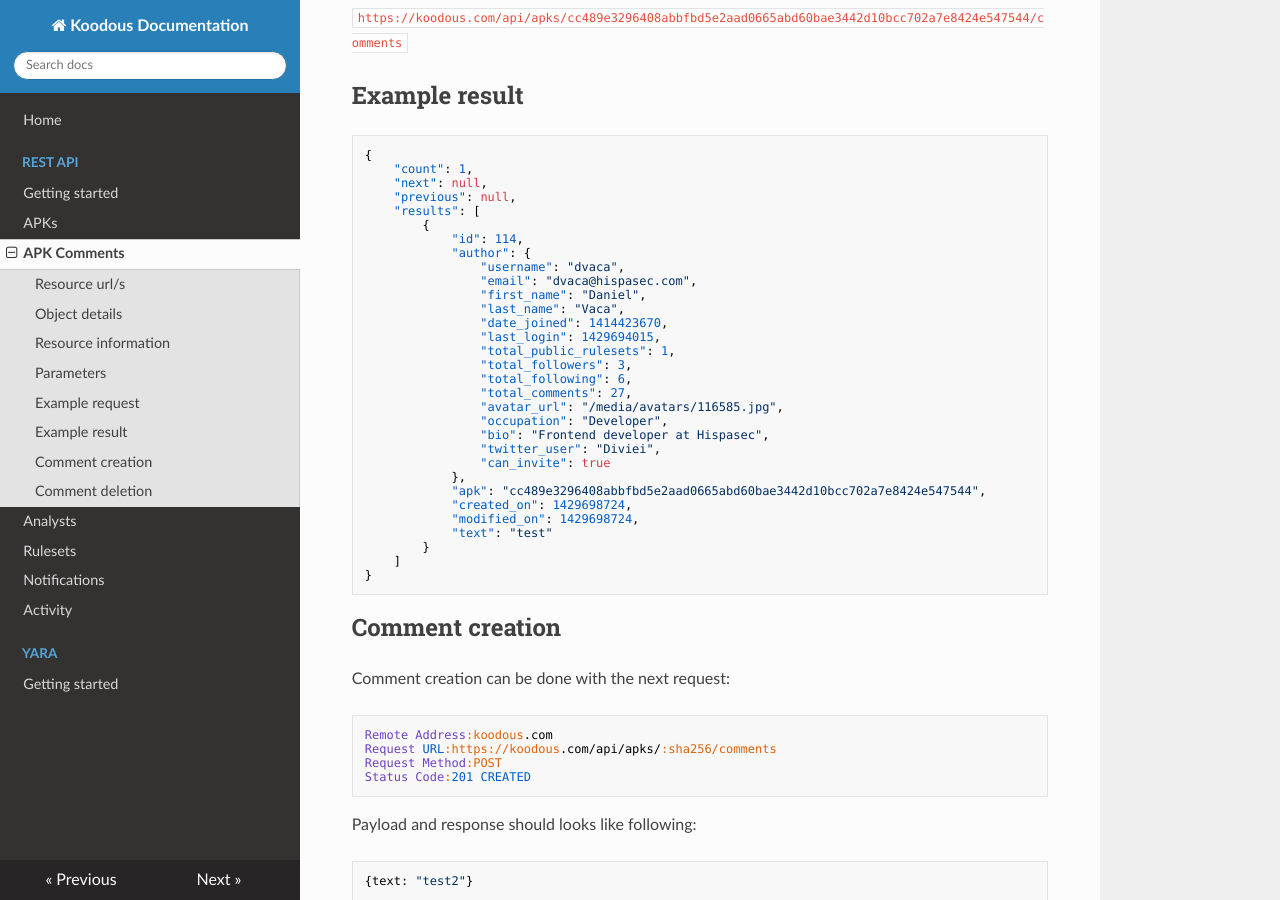
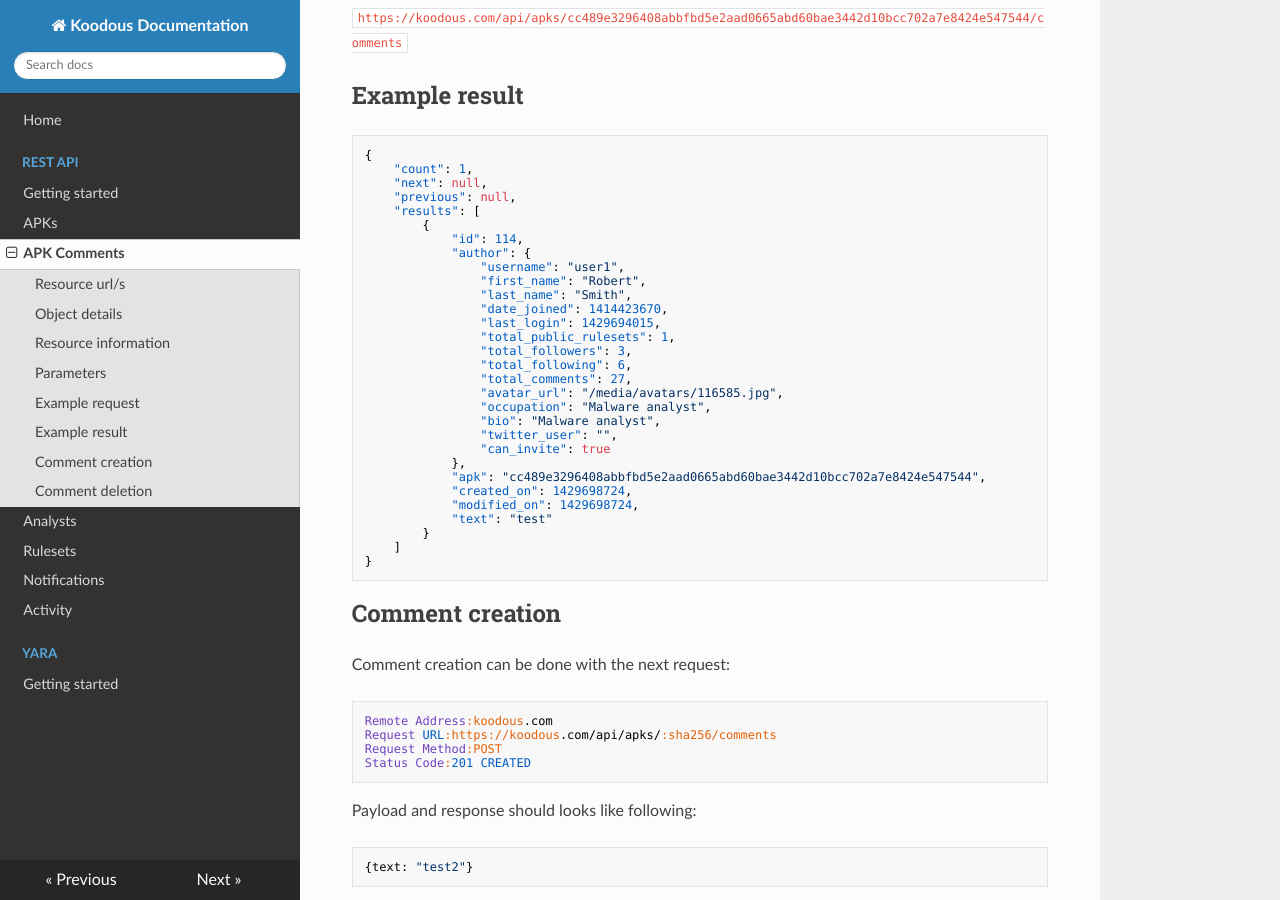
Before and after one commit to Koodous/docs.koodous.com, an MkDocs documentation site: the page built from docs/rest-api/apk-comments.md, in a window 1280 px wide and 900 px high, scrolled down 1165 px. Built offline with MkDocs 1.6.1, drawn with Linux system fonts in a browser that asks for light colours; nearby versions of some CDN libraries; old or Windows-style settings are respelled for this version of MkDocs.

Commit message:
Removed user info

```diff
--- a/docs/rest-api/apk-comments.md
+++ b/docs/rest-api/apk-comments.md
@@ -49,10 +49,9 @@
         {
             "id": 114,
             "author": {
-                "username": "dvaca",
-                "email": "dvaca@hispasec.com",
-                "first_name": "Daniel",
-                "last_name": "Vaca",
+                "username": "user1",
+                "first_name": "Robert",
+                "last_name": "Smith",
                 "date_joined": 1414423670,
                 "last_login": 1429694015,
                 "total_public_rulesets": 1,
@@ -60,9 +59,9 @@
                 "total_following": 6,
                 "total_comments": 27,
                 "avatar_url": "/media/avatars/116585.jpg",
-                "occupation": "Developer",
-                "bio": "Frontend developer at Hispasec",
-                "twitter_user": "Diviei",
+                "occupation": "Malware analyst",
+                "bio": "Malware analyst",
+                "twitter_user": "",
                 "can_invite": true
             },
             "apk": "cc489e3296408abbfbd5e2aad0665abd60bae3442d10bcc702a7e8424e547544",
```
